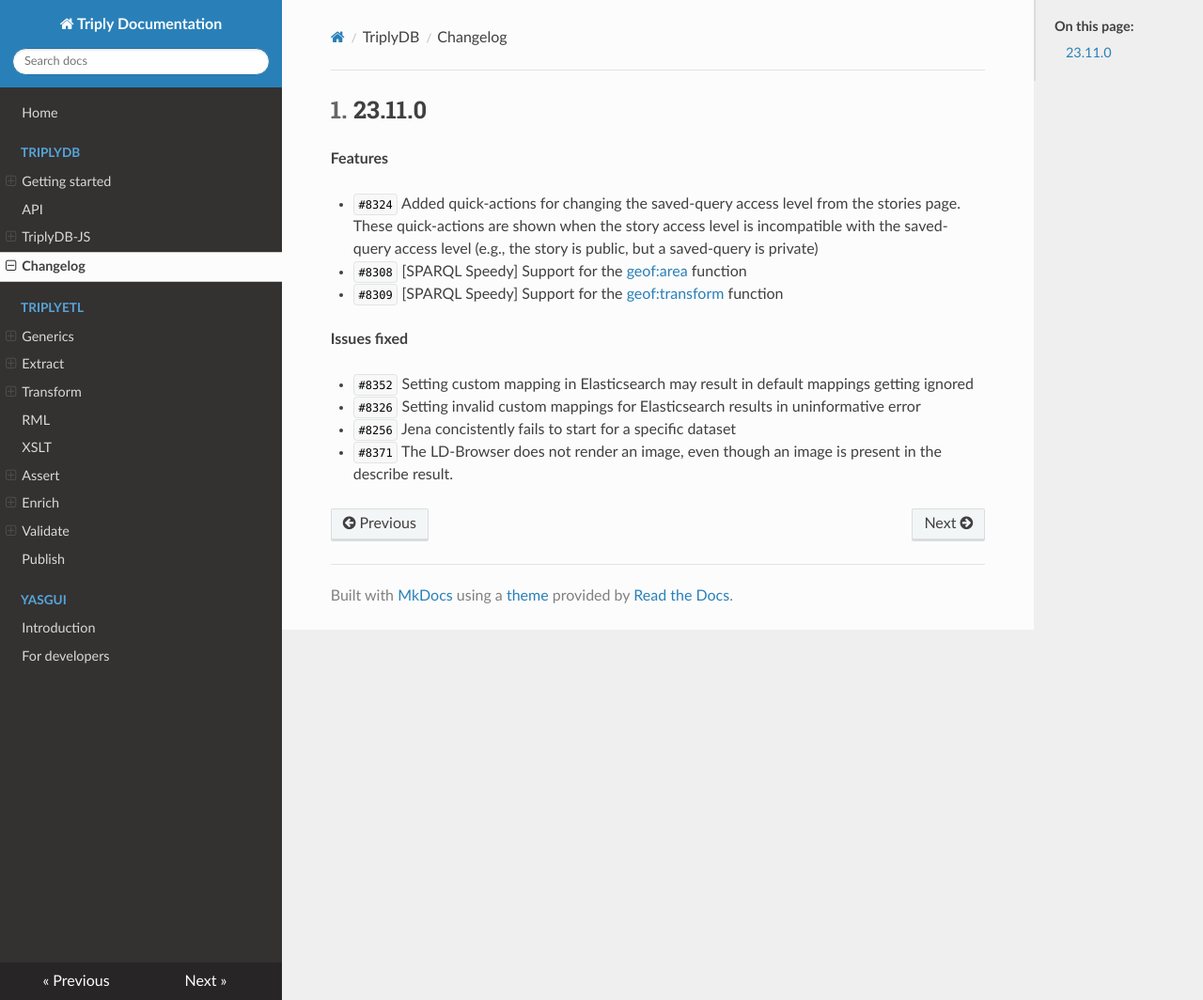
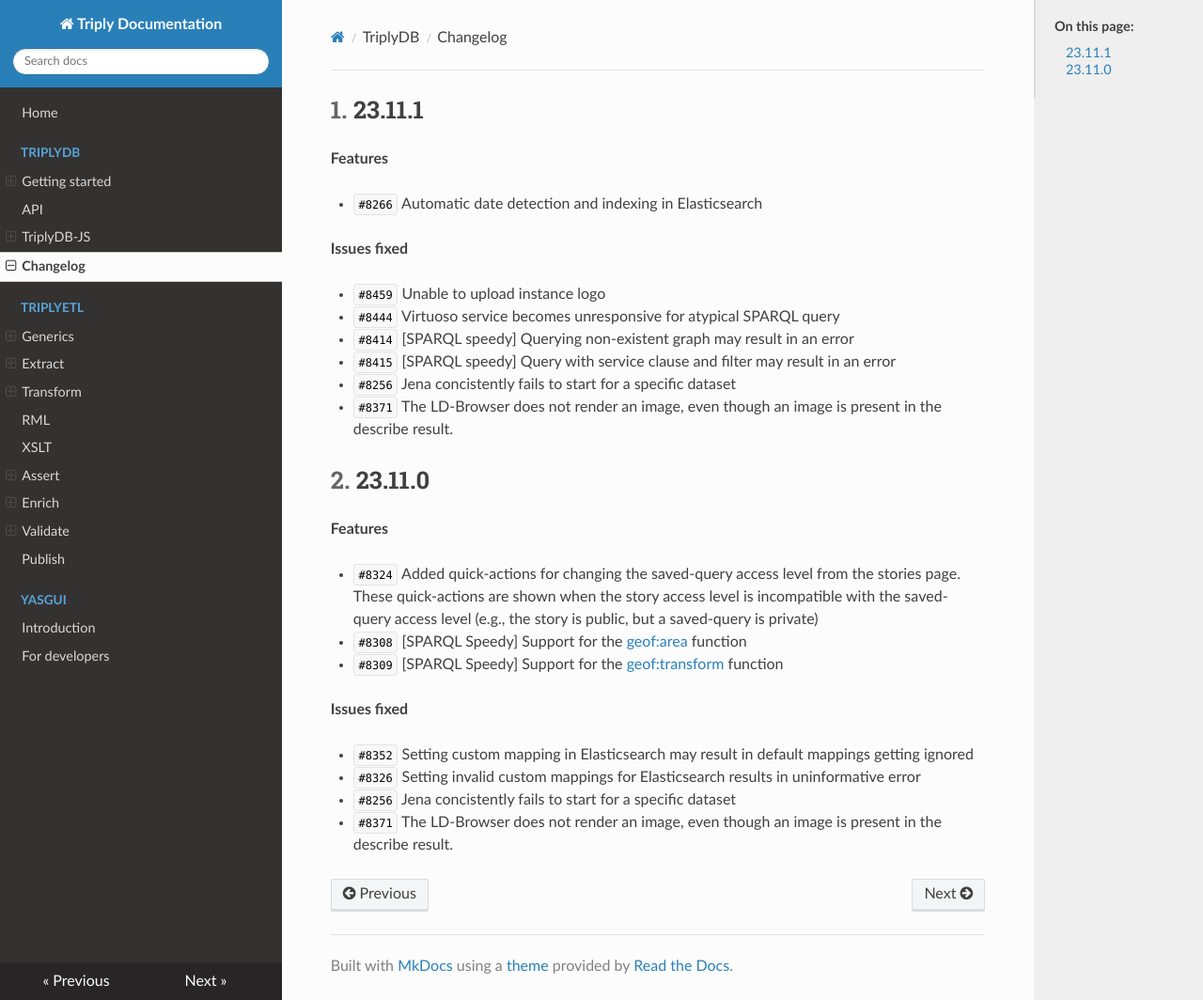
Before and after one commit to TriplyDB/Documentation, an MkDocs documentation site: the page built from docs/triplydb-changelog/index.md, in a window 1280 px wide and 1064 px high. Shown: the whole window at 94% size. Built offline with MkDocs 1.6.1, drawn with Linux system fonts in a browser that asks for light colours.

Commit message:
added changelog for previous version

```diff
--- a/docs/triplydb-changelog/index.md
+++ b/docs/triplydb-changelog/index.md
@@ -4,6 +4,27 @@
 ---
 
 [TOC]
+
+
+
+## 23.11.1 {#23.11.1}
+
+**Features**
+
+- `#8266` Automatic date detection and indexing in Elasticsearch
+
+**Issues fixed**
+
+- `#8459` Unable to upload instance logo
+- `#8444` Virtuoso service becomes unresponsive for atypical SPARQL query
+- `#8414` [SPARQL speedy] Querying non-existent graph may result in an error
+- `#8415` [SPARQL speedy] Query with service clause and filter may result in an error
+
+
+
+- `#8256` Jena concistently fails to start for a specific dataset
+- `#8371` The LD-Browser does not render an image, even though an image is present in the describe result.
+
 
 ## 23.11.0 {#23.11.0}
 
```
